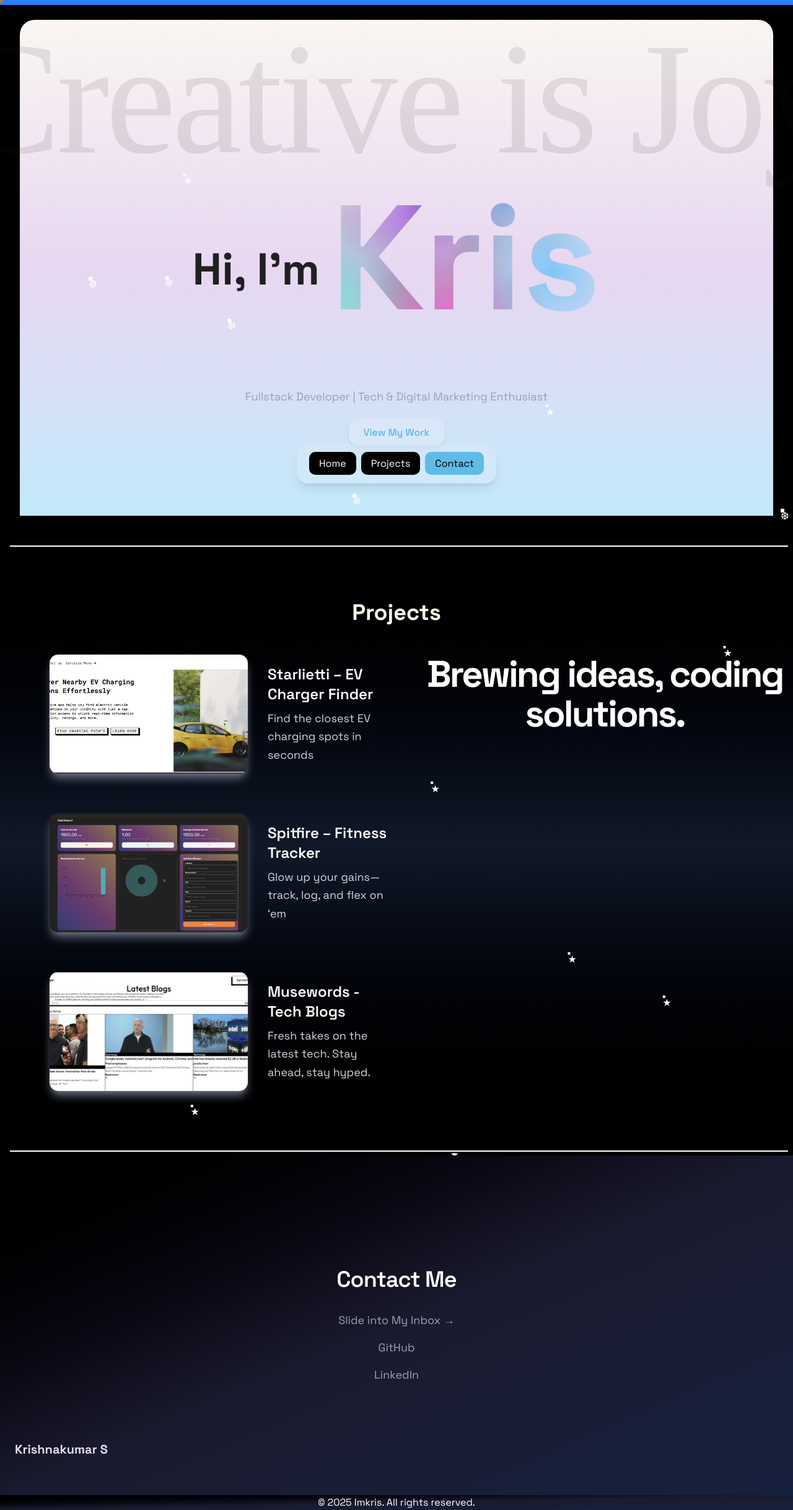
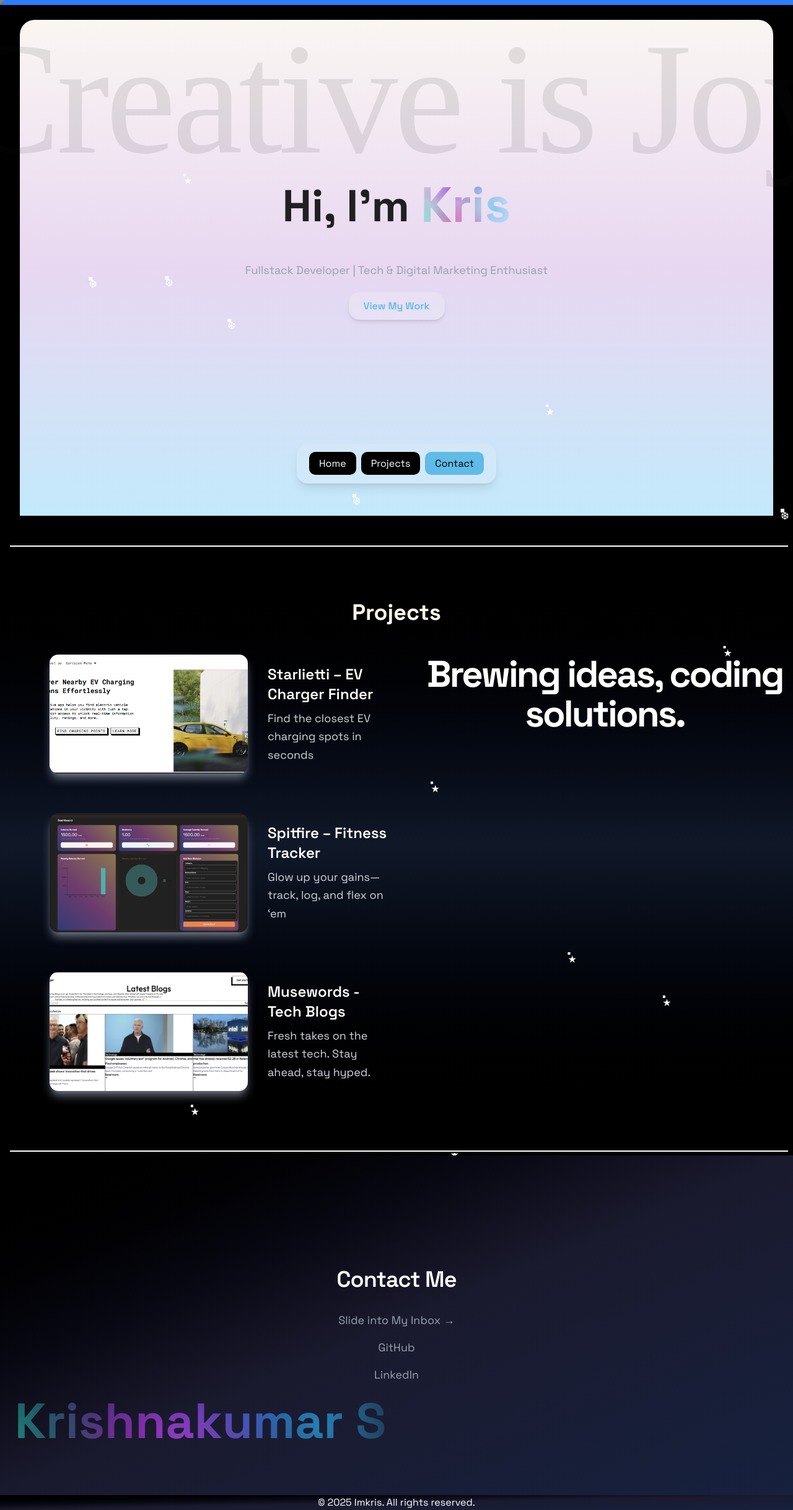
Before and after one commit to kriskris-27/Portfolio-RTF, a React (Vite) app: page / in a window 1280 px wide. Shown: the top 2436 px of the page at 62% size. Built offline with nearby package versions, Linux system fonts and the light colour scheme; a web font is replaced by a local one.

Commit message:
bugs fixed

```diff
--- a/src/components/Contact.jsx
+++ b/src/components/Contact.jsx
@@ -1,5 +1,6 @@
 // eslint-disable-next-line no-unused-vars
 import { motion } from "framer-motion";
+import { AuroraText } from "./magicui/aurora-text";
 
 const Contact = () => {
   return (
@@ -67,7 +68,10 @@ const Contact = () => {
   }}
   className="text-transparent bg-clip-text bg-gradient-to-b from-[#FAF6F2] via-[#E8D7F1] to-[#C2E9FB]"
 >
-  Krishnakumar S
+
+  <AuroraText className="text-2xl lg:text-[5rem]">
+        Krishnakumar S
+    </AuroraText>
 </motion.span>
       </motion.div>
       </div>
--- a/src/components/HeroSection.jsx
+++ b/src/components/HeroSection.jsx
@@ -12,13 +12,13 @@ const HeroSection = () => {
 <div className="z-[-10] flex-col items-center justify-center"><GradualSpacing>Creative is joy</GradualSpacing></div>
 
 <motion.h1
-  className="font-bold text-[#202020] text-6xl md:text-7xl lg:text-7xl md:overlay z-10 pt-5 sm:p-2 md:p-0 lg:p-0"
+  className="font-bold text-[#202020] text-5xl md:text-7xl lg:text-7xl md:overlay z-10 pt-5 sm:p-2 md:p-0 lg:p-0"
   initial={{ opacity: 0, y: -50 }}
   animate={{ opacity: 1, y: 0 }}
   transition={{ duration: 1 }}
 >
   Hi, I'm{" "}
-  <AuroraText className="text-6xl md:text-7xl lg:text-[15rem]">
+  <AuroraText className="text-5xl lg:text-[5rem]">
     Kris
   </AuroraText>
 </motion.h1>
```
